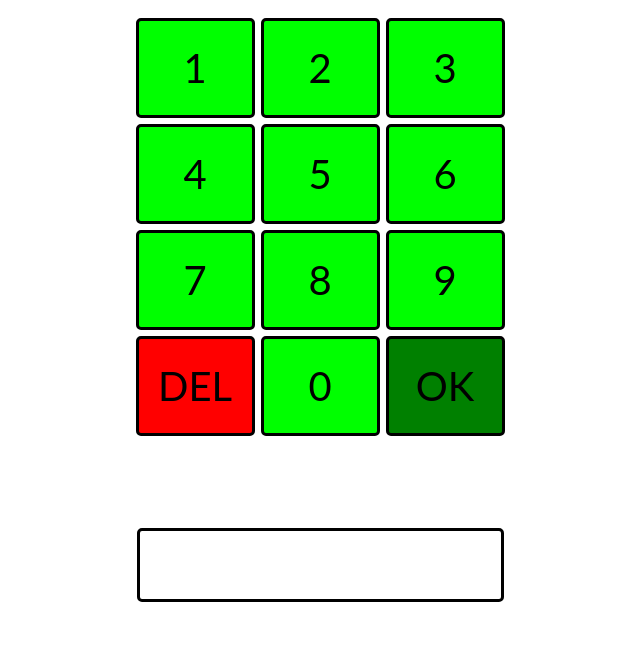
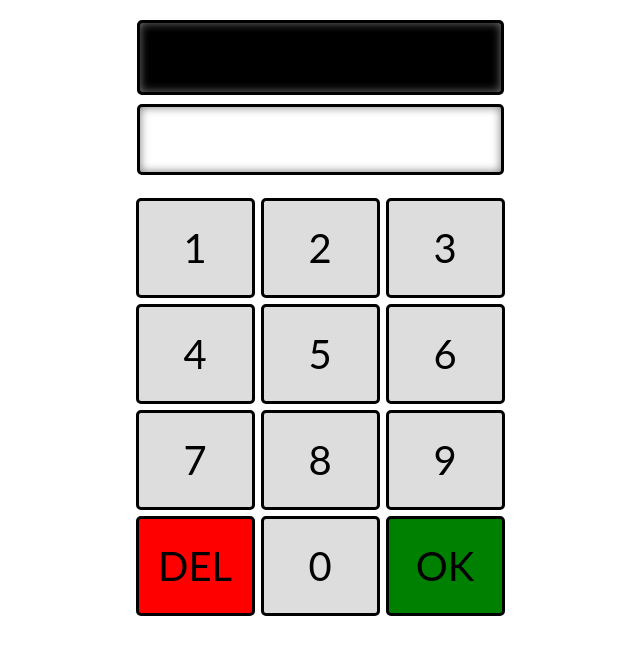
Before and after one commit to menzen/vgdd, a React (Create React App) app: page / in a window 1280 px wide. Shown: the top 654 px of the page, without its empty margins (320-960 px from the left). Built offline with nearby package versions, Linux system fonts and the light colour scheme.

Commit message:
2 files modified

```diff
--- a/src/App.js
+++ b/src/App.js
@@ -38,7 +38,7 @@ const onClickNumber = ({ e, state, setState }) => {
       saveItems(update);
     }
   } else if (cur === "OK") {
-    if (value.length) setState({ ...state, submitted: true });
+    if (value.length && number.length) setState({ ...state, submitted: true });
     else setState({ ...state, focus: true });
   } else setState({ ...state, number: number + "" + cur });
 };
@@ -156,9 +156,9 @@ export default function App() {
 
   return (
     <>
-      <Numbers state={state} setState={setState} />
       <NumberOut number={number} />
       {visible === visible && <Input state={state} setState={setState} />}
+      <Numbers state={state} setState={setState} />
       {items.length > 0 && <Items state={state} setState={setState} />}
     </>
   );
--- a/src/style.css
+++ b/src/style.css
@@ -44,7 +44,7 @@ body {
   margin: 3px;
   border-radius: 5px;
   cursor: pointer;
-  background: lime;
+  background: #ddd;
   user-select: none;
 }
 
@@ -61,9 +61,12 @@ body {
   text-align: center;
   margin: 5px 4px;
   min-height: 75px;
-  border: 3px solid #fff;
+  border: 3px solid #000;
   border-radius: 5px;
   padding: 3px;
+  background: #000;
+  color: #fff;
+  box-shadow: inset 0 0 10px 0 #777;
 }
 
 form {
@@ -73,13 +76,14 @@ form {
 }
 
 input[type="text"] {
-  font-size: 50px;
+  font-size: 40px;
   border: 3px solid #000;
   border-radius: 5px;
   display: block;
   outline: none;
-  padding: 5px 10px;
+  padding: 10px;
   width: 100%;
+  box-shadow: inset 0 0 10px 0 #777;
 }
 
 input[type="submit"] {
@@ -89,13 +93,14 @@ input[type="submit"] {
 ul {
   font-size: 30px;
   list-style: none;
+  margin: 20px 0;
 }
 
 li {
   display: flex;
   align-items: center;
   justify-content: space-between;
-  padding: 4px;
+  padding: 10px 4px;
   border-bottom: 3px solid #000;
   cursor: pointer;
 }
```
